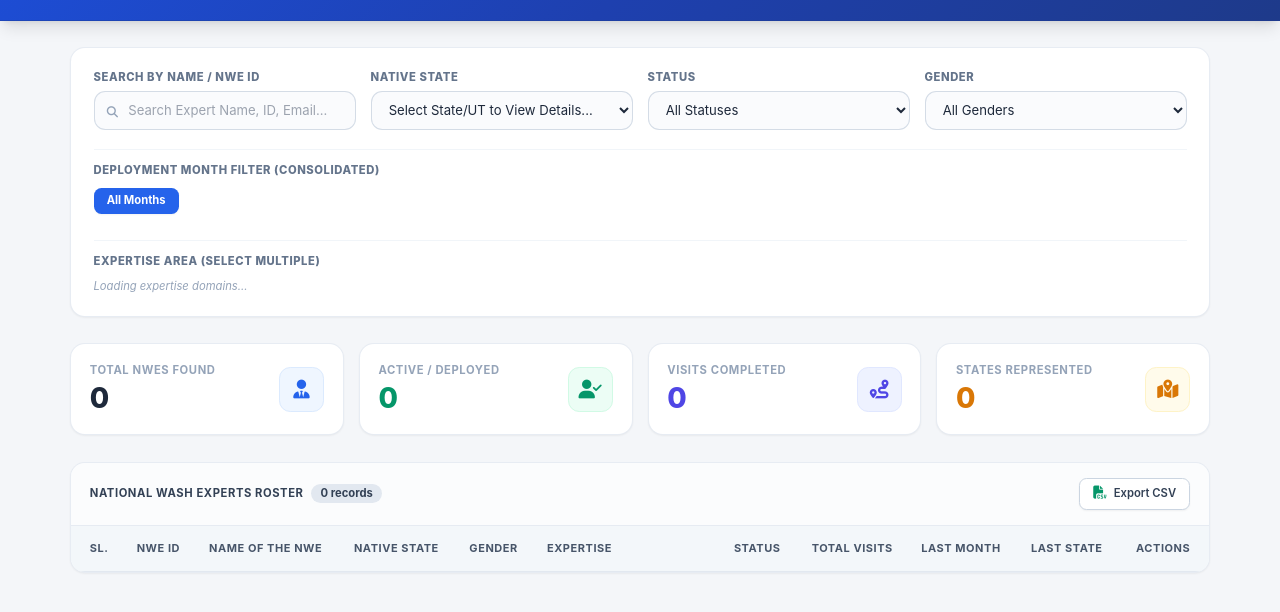
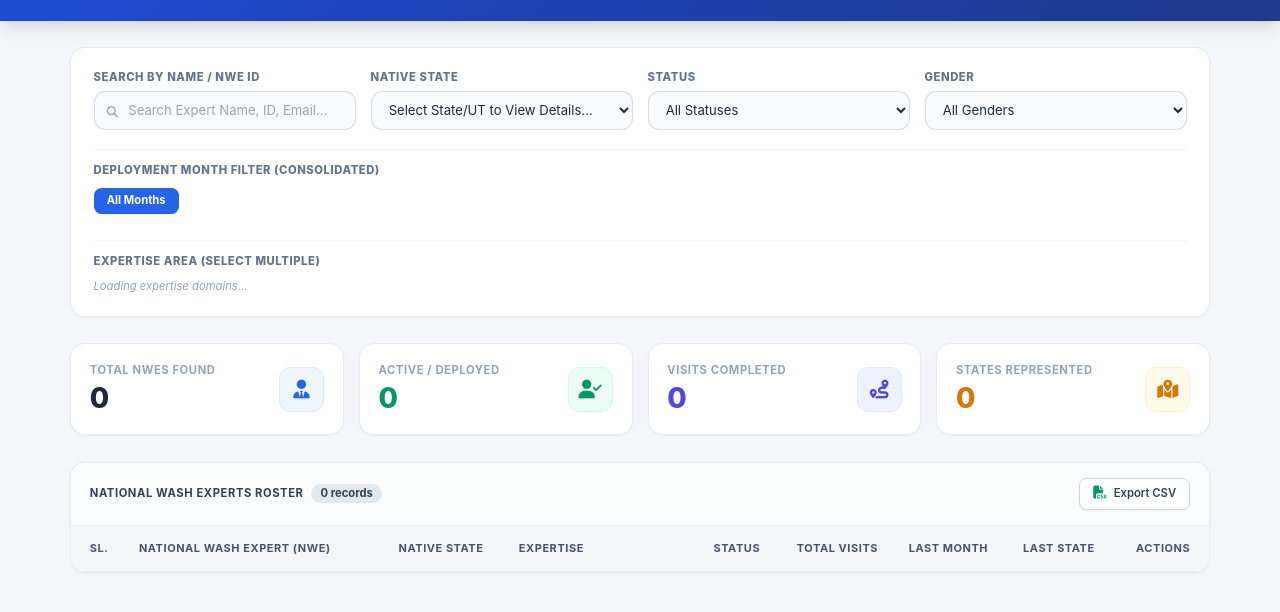
Before and after one commit to Spmniwas/spm-niwas-nwe-dashboard, a plain HTML site: page index.html in a window 1280 px wide. Shown: the part 78-690 px from the top of the page. Drawn offline with nearby package versions, Linux system fonts and the light colour scheme.

Commit message:
Update index.html

```diff
--- a/index.html
+++ b/index.html
@@ -43,7 +43,7 @@
       box-shadow: 0 1px 2px 0 rgba(37, 99, 235, 0.1);
     }
 
-    /* Scrollbars */
+    /* Custom Scrollbars */
     .custom-scrollbar::-webkit-scrollbar {
       height: 6px;
       width: 6px;
@@ -238,10 +238,8 @@
           <thead>
             <tr class="bg-slate-100/80 border-b border-slate-200 text-slate-600 font-bold uppercase tracking-wider text-[11px]">
               <th class="p-3.5 pl-5">Sl.</th>
-              <th class="p-3.5">NWE ID</th>
-              <th class="p-3.5">Name of The NWE</th>
+              <th class="p-3.5 min-w-[240px]">National WASH Expert (NWE)</th>
               <th class="p-3.5">Native State</th>
-              <th class="p-3.5">Gender</th>
               <th class="p-3.5 min-w-[180px]">Expertise</th>
               <th class="p-3.5">Status</th>
               <th class="p-3.5 text-center">Total Visits</th>
@@ -250,4 +248,3 @@
               <th class="p-3.5 pr-5 text-right">Actions</th>
             </tr>
           </thead>
-          <tbody id="tableBody" class="divide-y divide-slate-10
```
